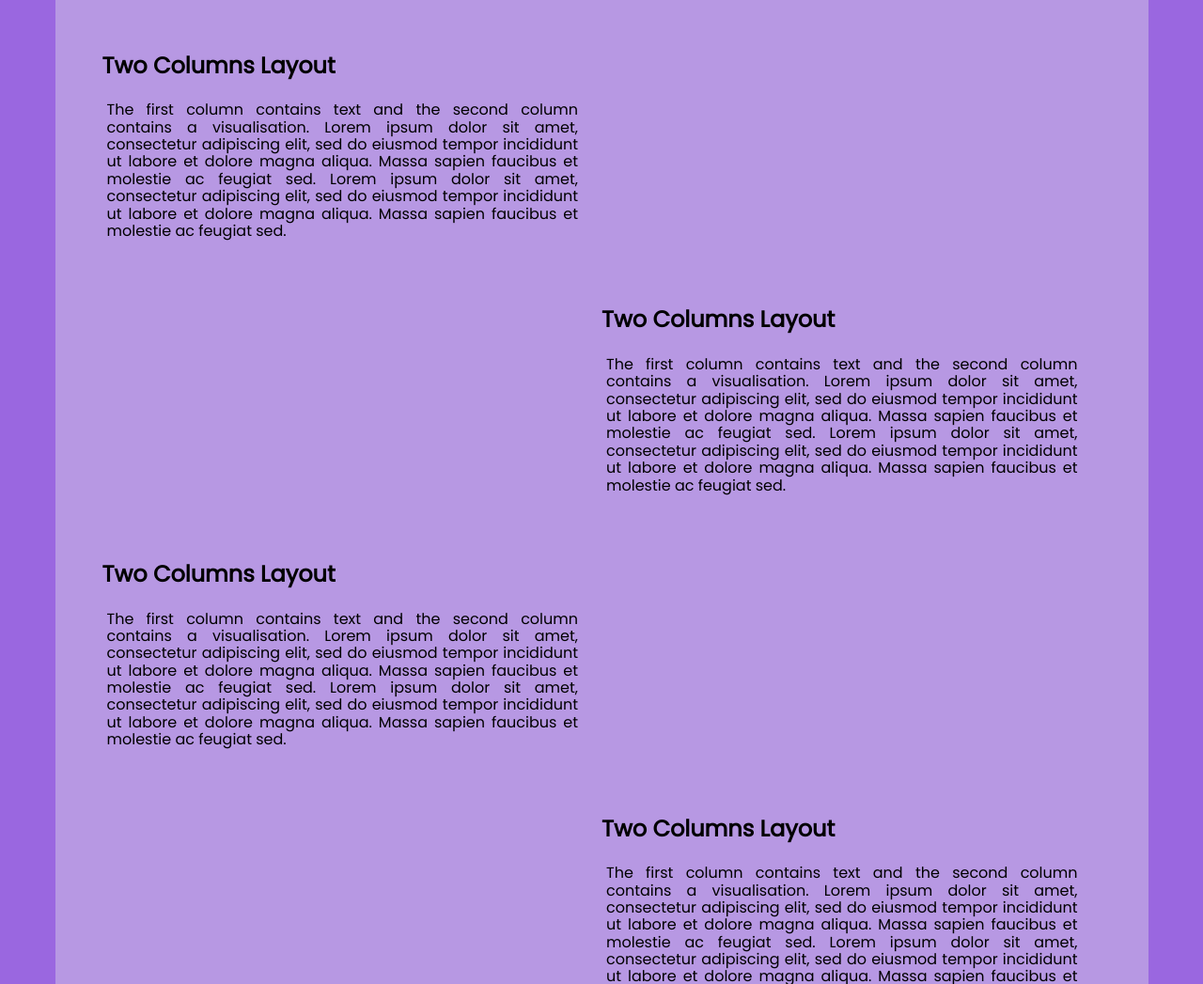
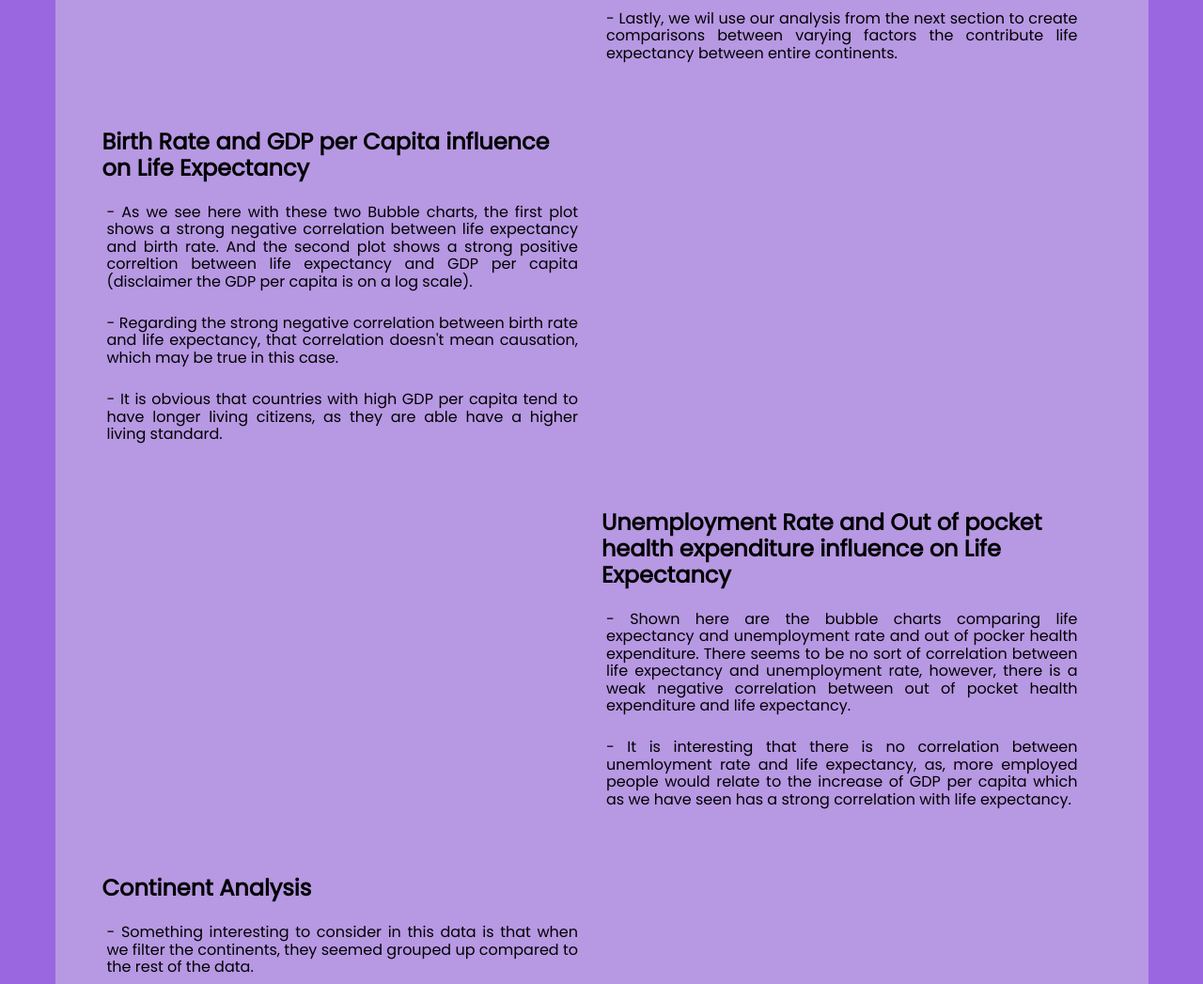
Before and after one commit to 4ryanShah/FIT3179, a plain HTML site: page index.html in a window 1280 px wide. Shown: the part 500-1547 px from the top of the page at 94% size. Drawn offline with nearby package versions, Linux system fonts and the light colour scheme; a script that the page names is missing.

Commit message:
Update text

```diff
--- a/index.html
+++ b/index.html
@@ -62,6 +62,10 @@
               - In the following sections we will be comparing various factors and it's possibility of correlation with life expectancy using Bubble Charts.
               We will look in depth regarding findings and what it means for those factors effects on life expectancy of the country.
             </p>
+            <p>
+              - Lastly, we wil use our analysis from the next section to create comparisons between varying factors the contribute life expectancy between entire
+              continents.
+            </p>
           </div>
         </div>
       </div>
@@ -70,15 +74,17 @@
       <div class="pure-g">
         <div class="pure-u-1-2">
           <div class="description description-left">
-            <h2>Two Columns Layout</h2>
+            <h2>Birth Rate and GDP per Capita influence on Life Expectancy</h2>
             <p>
-              The first column contains text and the second column contains a
-              visualisation. Lorem ipsum dolor sit amet, consectetur adipiscing
-              elit, sed do eiusmod tempor incididunt ut labore et dolore magna
-              aliqua. Massa sapien faucibus et molestie ac feugiat sed. Lorem
-              ipsum dolor sit amet, consectetur adipiscing elit, sed do eiusmod
-              tempor incididunt ut labore et dolore magna aliqua. Massa sapien
-              faucibus et molestie ac feugiat sed.
+              - As we see here with these two Bubble charts, the first plot shows a strong negative correlation between life expectancy and birth rate. And the
+              second plot shows a strong positive correltion between life expectancy and GDP per capita (disclaimer the GDP per capita is on a log scale).
+            </p>
+            <p>
+              - Regarding the strong negative correlation between birth rate and life expectancy, that correlation doesn't mean causation, which may be true
+              in this case.
+            </p>
+            <p>
+              - It is obvious that countries with high GDP per capita tend to have longer living citizens, as they are able have a higher living standard.
             </p>
           </div>
         </div>
@@ -94,15 +100,15 @@
         </div>
         <div class="pure-u-1-2">
           <div class="description description-left">
-            <h2>Two Columns Layout</h2>
+            <h2>Unemployment Rate and Out of pocket health expenditure influence on Life Expectancy</h2>
             <p>
-              The first column contains text and the second column contains a
-              visualisation. Lorem ipsum dolor sit amet, consectetur adipiscing
-              elit, sed do eiusmod tempor incididunt ut labore et dolore magna
-              aliqua. Massa sapien faucibus et molestie ac feugiat sed. Lorem
-              ipsum dolor sit amet, consectetur adipiscing elit, sed do eiusmod
-              tempor incididunt ut labore et dolore magna aliqua. Massa sapien
-              faucibus et molestie ac feugiat sed.
+              - Shown here are the bubble charts comparing life expectancy and unemployment rate and out of pocker health expenditure. There seems
+              to be no sort of correlation between life expectancy and unemployment rate, however, there is a weak negative correlation between
+              out of pocket health expenditure and life expectancy.
+            </p>
+            <p>
+              - It is interesting that there is no correlation between unemloyment rate and life expectancy, as, more employed people would relate
+              to the increase of GDP per capita which as we have seen has a strong correlation with life expectancy.
             </p>
           </div>
         </div>
@@ -112,16 +118,14 @@
       <div class="pure-g">
         <div class="pure-u-1-2">
           <div class="description description-left">
-            <h2>Two Columns Layout</h2>
+            <h2>Continent Analysis</h2>
             <p>
-              The first column contains text and the second column contains a
-              visualisation. Lorem ipsum dolor sit amet, consectetur adipiscing
-              elit, sed do eiusmod tempor incididunt ut labore et dolore magna
-              aliqua. Massa sapien faucibus et molestie ac feugiat sed. Lorem
-              ipsum dolor sit amet, consectetur adipiscing elit, sed do eiusmod
-              tempor incididunt ut labore et dolore magna aliqua. Massa sapien
-              faucibus et molestie ac feugiat sed.
+             - Something interesting to consider in this data is that when we filter the continents, they seemed grouped up compared to the rest of
+             the data.
             </p>
+            <p>
+              - So now we will analyse new socio economic factors, and there effects on life expectancy per continent.
+             </p>
           </div>
         </div>
         <div class="pure-u-1-2">
--- a/styles.css
+++ b/styles.css
@@ -3,14 +3,6 @@ Disclaimer: Much of this code was adapted from that provided in the FIT3179
 week 9 studio, available at:
 https://github.com/FIT3179/Vega-Lite/tree/main/5_multiple_charts_html
 */
-
-:root {
-  --pink: #ff5a5f;
-  --green: #00a699;
-  --orange: #fc642d;
-  --dark-gray: #484848;
-  --gray: #767676;
-}
 
 body * {
   font-family: "Poppins", sans-serif;
@@ -66,15 +58,3 @@ h1 {
 .small-font {
   font-size: 14px;
 }
-
-.pink-text {
-  color: var(--pink);
-}
-
-.orange-text {
-  color: var(--orange);
-}
-
-.green-text {
-  color: var(--green);
-}
```
Also changed, not shown: 1 other file.
